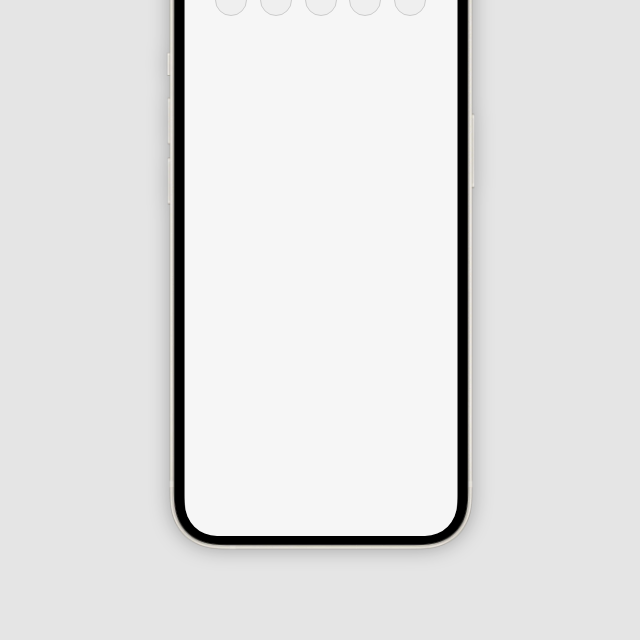
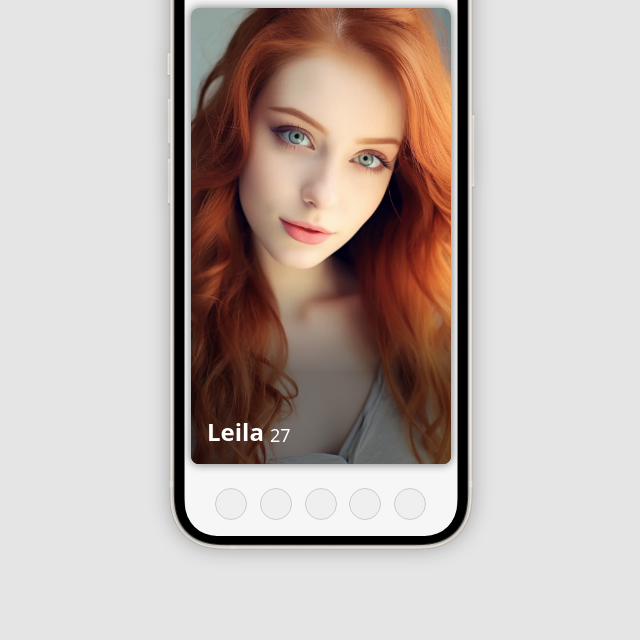
Before and after one commit to mpondev/js-ground, a plain HTML site: page tinder-swipe/index.html in a window 1280 px wide. Shown: the part 160-800 px from the top of the page, without its empty margins (319-959 px from the left). Drawn offline with Linux system fonts and the light colour scheme.

Commit message:
Add and style cards

```diff
--- a/tinder-swipe/index.html
+++ b/tinder-swipe/index.html
@@ -6,7 +6,20 @@
       <img src="./tinder-logo.webp" alt="Tinder logo" />
     </header>
 
-    <div class="cards"></div>
+    <div class="cards">
+      <article>
+        <img src="./photos/2.webp" alt="Álex, brown hair, 25 years old" />
+        <h2>Álex <span>25</span></h2>
+        <div class="nope">NOPE</div>
+        <div class="like">LIKE</div>
+      </article>
+      <article>
+        <img src="./photos/1.webp" alt="Leila, red hair, 27 years old" />
+        <h2>Leila <span>27</span></h2>
+        <div class="nope">NOPE</div>
+        <div class="like">LIKE</div>
+      </article>
+    </div>
 
     <footer>
       <button aria-label=""></button>
@@ -54,6 +67,7 @@
     border-radius: 32px;
     display: flex;
     flex-direction: column;
+    gap: 24px;
     overflow: hidden;
     position: relative;
     padding: 16px 6px;
@@ -85,4 +99,49 @@
       border: 1px solid #ccc;
     }
   }
+
+  .cards {
+    position: relative;
+    width: 100%;
+    height: 100%;
+    margin: 0 auto;
+
+    & article {
+      width: 100%;
+      height: 100%;
+      cursor: grab;
+      border-radius: 8px;
+      box-shadow: 0 0 10px rgba(0, 0, 0, 0.3);
+      overflow: hidden;
+      position: absolute;
+      inset: 0;
+      z-index: 2;
+
+      & img {
+        width: 100%;
+        height: 100%;
+        object-fit: cover;
+      }
+
+      & h2 {
+        position: absolute;
+        color: white;
+        inset: 0;
+        display: flex;
+        align-items: end;
+        height: 100%;
+        width: 100%;
+        padding: 16px;
+        z-index: 3;
+        background: linear-gradient(to top, #00000088 20%, transparent 40%);
+      }
+
+      & span {
+        margin-left: 6px;
+        font-size: 18px;
+        line-height: 1.4;
+        font-weight: 400;
+      }
+    }
+  }
 </style>
```
